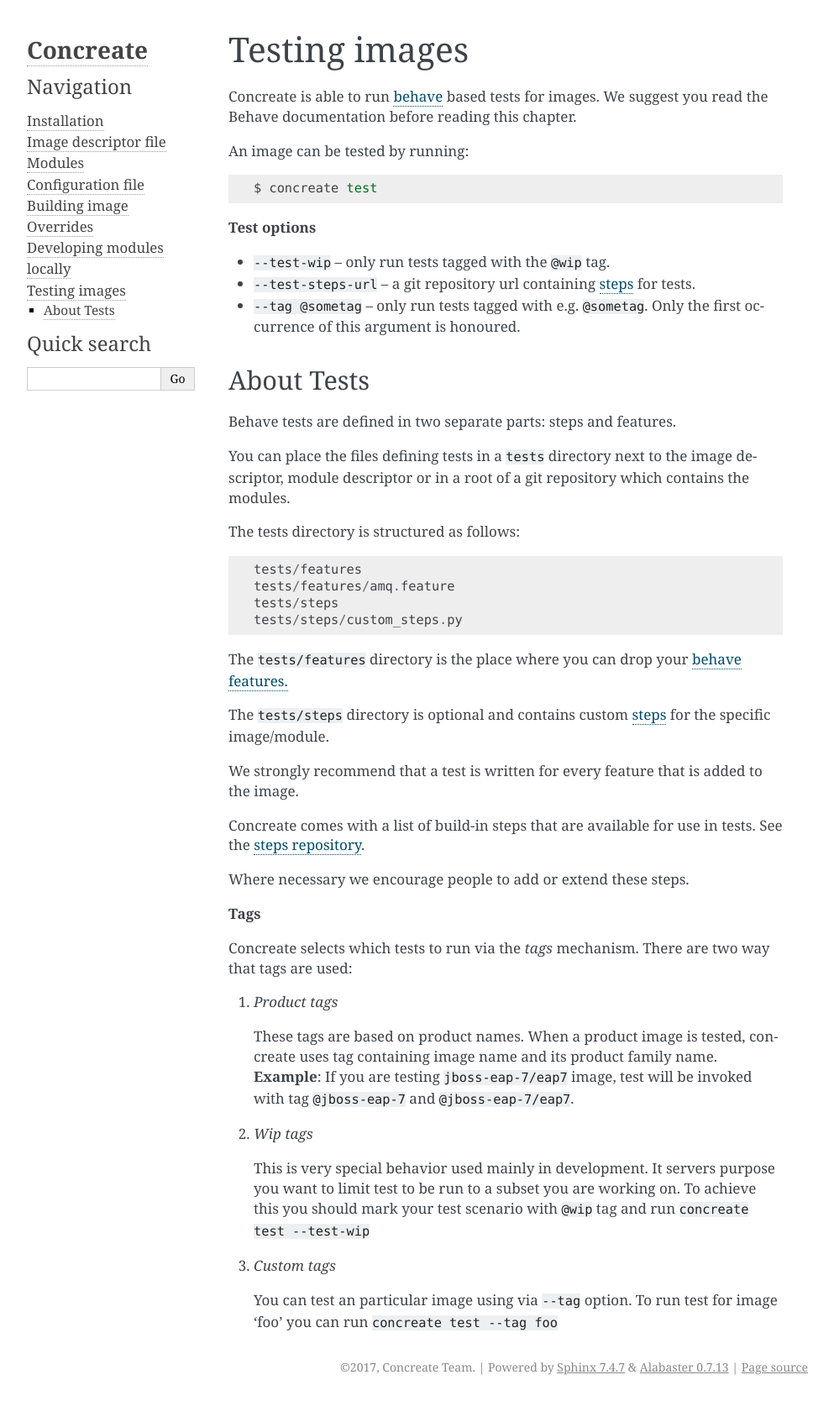
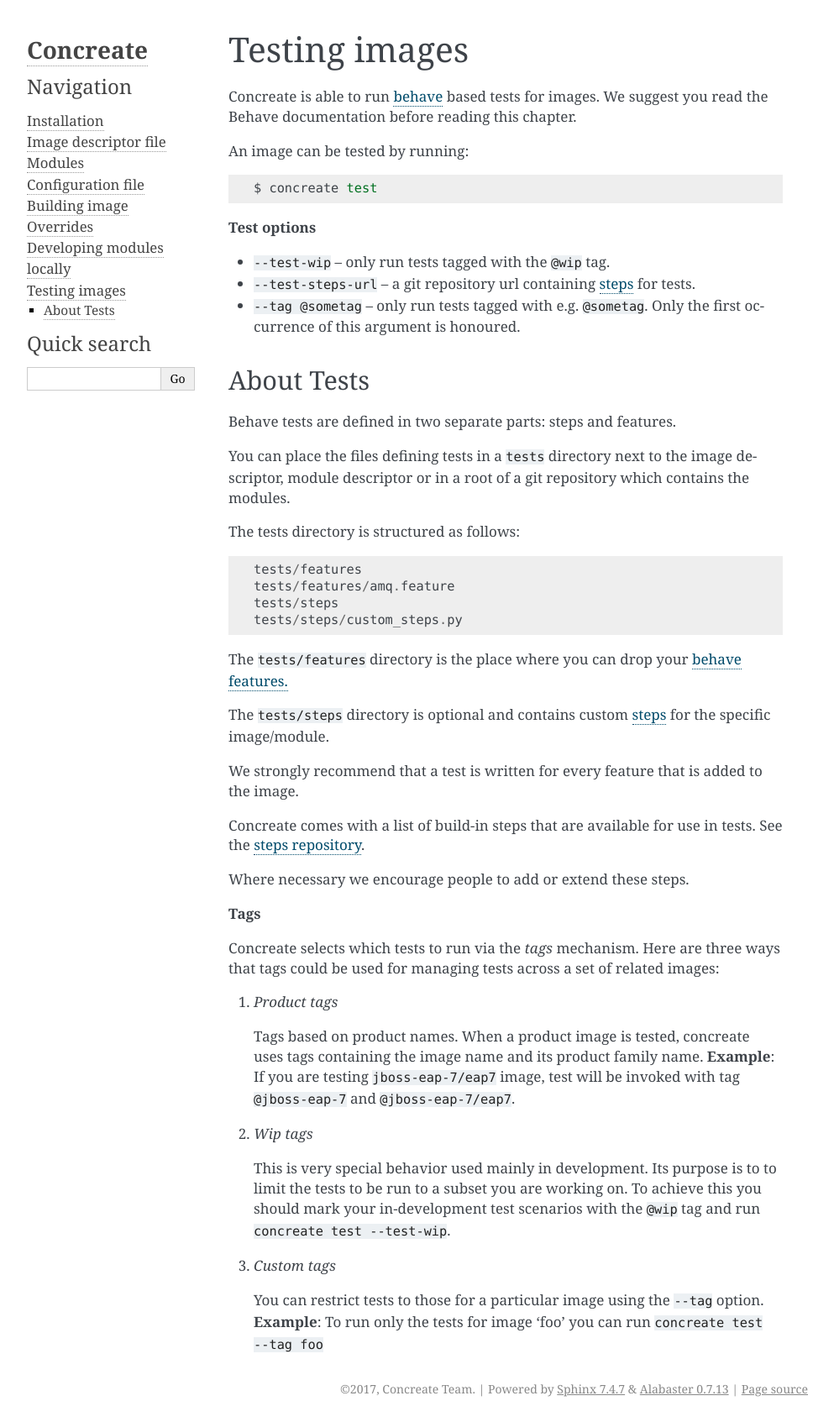
Before and after one commit to cekit/cekit, a Sphinx documentation site: the page built from docs/test.rst, in a window 1280 px wide. Shown: the whole page at 84% size, without its empty margins (148-1141 px from the left). Built offline with Sphinx 7.4.7, drawn with Linux system fonts in a browser that asks for light colours; before the commit the page ends 1667 px from its top, so only the background shows below that.

Commit message:
three tag examples, not two

```diff
--- a/docs/test.rst
+++ b/docs/test.rst
@@ -53,18 +53,25 @@
 
 **Tags**
 
-Concreate selects which tests to run via the *tags* mechanism. There are two
-way that tags are used:
+Concreate selects which tests to run via the *tags* mechanism. Here are three
+ways that tags could be used for managing tests across a set of related images:
 
 1. `Product tags`
 
-   These tags are based on product names. When a product image is tested, concreate uses tag containing image name and its product family name.
-   **Example**: If you are testing ``jboss-eap-7/eap7`` image, test will be invoked with tag ``@jboss-eap-7`` and ``@jboss-eap-7/eap7``.
+   Tags based on product names. When a product image is tested, concreate uses
+   tags containing the image name and its product family name.  **Example**: If
+   you are testing ``jboss-eap-7/eap7`` image, test will be invoked with tag
+   ``@jboss-eap-7`` and ``@jboss-eap-7/eap7``.
 
 2. `Wip tags`
 
-   This is very special behavior used mainly in development. It servers purpose you want to limit test to be run to a subset you are working on. To achieve this you should mark your test scenario with ``@wip`` tag and run ``concreate test --test-wip``
+   This is very special behavior used mainly in development. Its purpose is to
+   to limit the tests to be run to a subset you are working on. To achieve this
+   you should mark your in-development test scenarios with the ``@wip`` tag and
+   run ``concreate test --test-wip``.
 
 3. `Custom tags`
 
-   You can test an particular image using via ``--tag`` option. To run test for image 'foo' you can run ``concreate test --tag foo``
+   You can restrict tests to those for a particular image using the ``--tag``
+   option. **Example**: To run only the tests for image 'foo' you can run
+   ``concreate test --tag foo``
```
